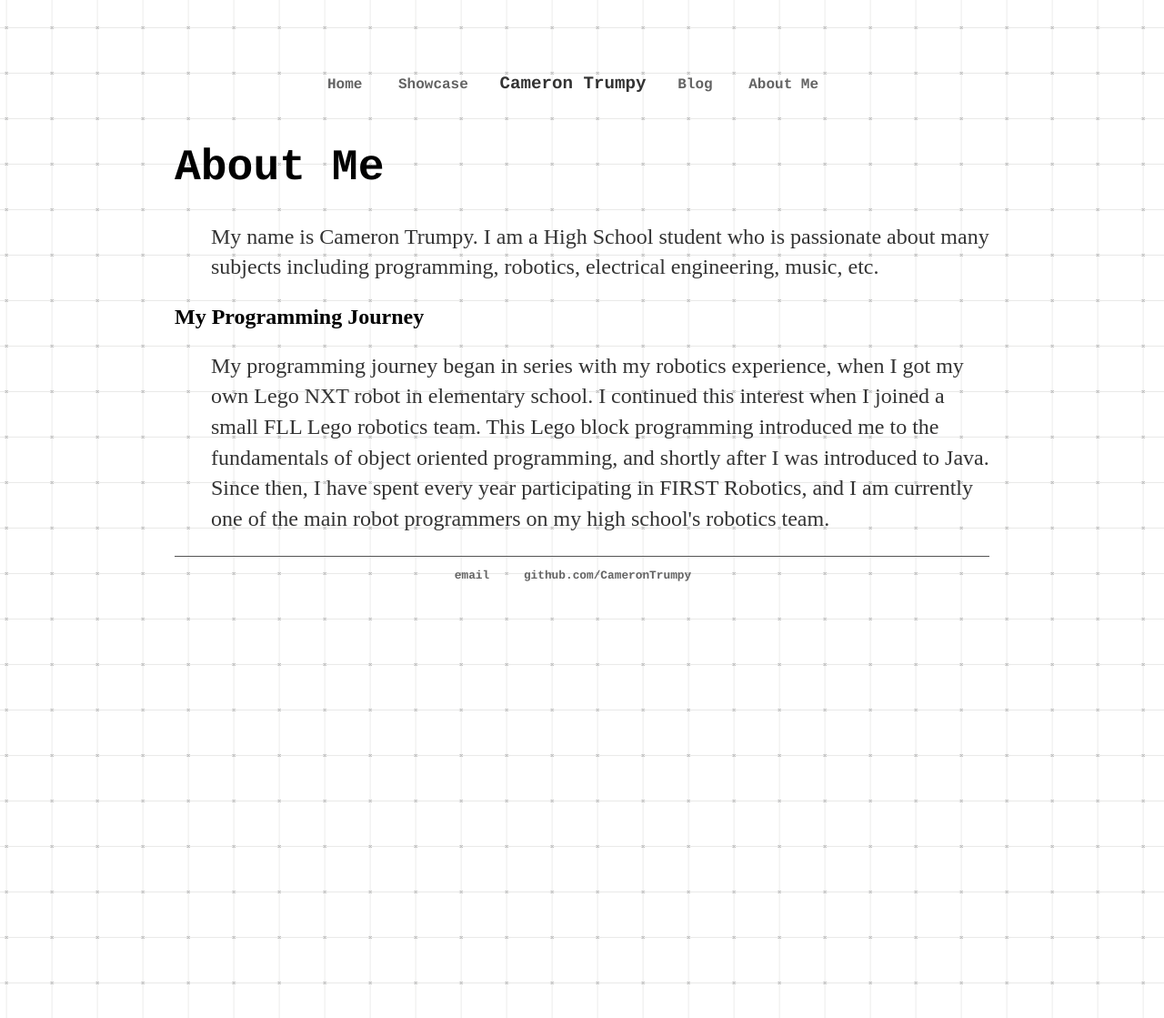
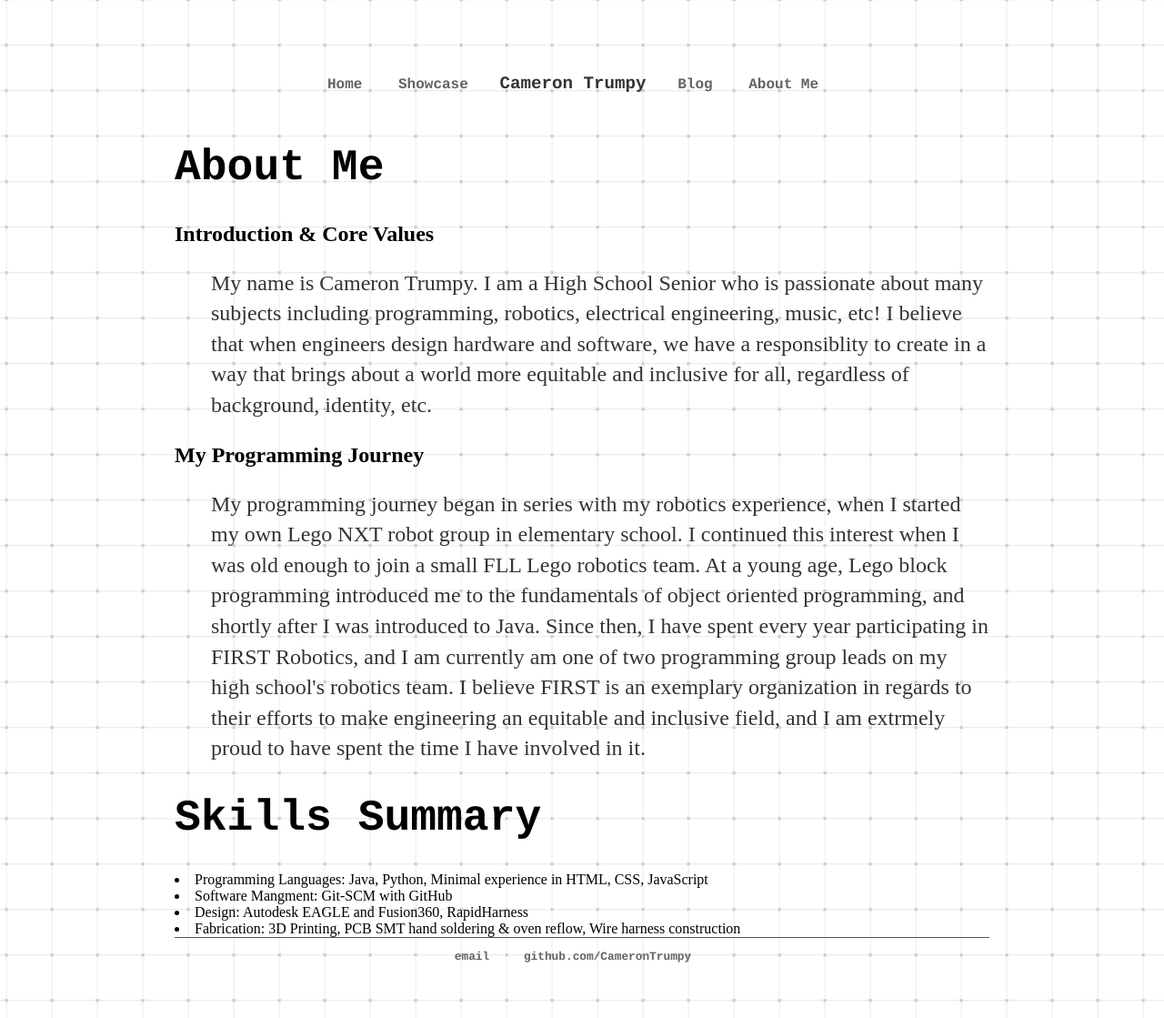
Before and after one commit to CameronTrumpy/CameronTrumpy.github.io, a Jekyll site: the page built from about/index.html, in a window 1280 px wide. Shown: the whole page at 91% size. Built offline with Jekyll 4.4.1, drawn with Linux system fonts in a browser that asks for light colours.

Commit message:
Update about panel

```diff
--- a/about/index.html
+++ b/about/index.html
@@ -3,9 +3,26 @@ layout: default
 title: Cameron Trumpy
 ---
 <div class="blurb">
-	<h1>About Me</h1>
-    <p style="padding-left: 40px;">My name is Cameron Trumpy. I am a High School student who is
-        passionate about many subjects including programming, robotics, electrical engineering, music, etc.</p>
-    <h2>My Programming Journey</h2>
-    <p style="padding-left: 40px;">My programming journey began in series with my robotics experience, when I got my own Lego NXT robot in elementary school. I continued this interest when I joined a small FLL Lego robotics team. This Lego block programming introduced me to the fundamentals of object oriented programming, and shortly after I was introduced to Java. Since then, I have spent every year participating in FIRST Robotics, and I am currently one of the main robot programmers on my high school's robotics team.</p>
+    <h1>About Me</h1>
+        <h2>Introduction & Core Values</h2>
+        <p style="padding-left: 40px;">My name is Cameron Trumpy. I am a High School Senior who is
+            passionate about many subjects including programming, robotics, electrical engineering, music, etc!
+            I believe that when engineers design hardware and software, we have a responsiblity to create in a way that brings about a world
+            more equitable and inclusive for all, regardless of background, identity, etc.</p>
+        <h2>My Programming Journey</h2>
+        <p style="padding-left: 40px;">
+            My programming journey began in series with my robotics experience, when I started my own Lego NXT robot group in elementary school.
+            I continued this interest when I was old enough to join a small FLL Lego robotics team. At a young age, Lego block programming
+            introduced me to the fundamentals of object oriented programming, and shortly after I was introduced to Java. Since then,
+            I have spent every year participating in FIRST Robotics, and I am currently am one of two programming group leads on my high school's robotics team.
+            I believe FIRST is an exemplary organization in regards to their efforts to make engineering an equitable and inclusive field, and I am extrmely proud
+            to have spent the time I have involved in it.</p>
+
+    <h1>Skills Summary</h1>
+        <li>Programming Languages: Java, Python, Minimal experience in HTML, CSS, JavaScript</li>
+        <li>Software Mangment: Git-SCM with GitHub</li>
+        <li>Design: Autodesk EAGLE and Fusion360, RapidHarness</li>
+        <li>Fabrication: 3D Printing, PCB SMT hand soldering & oven reflow, Wire harness construction</li>
+
+
 </div><!-- /.blurb -->
```
